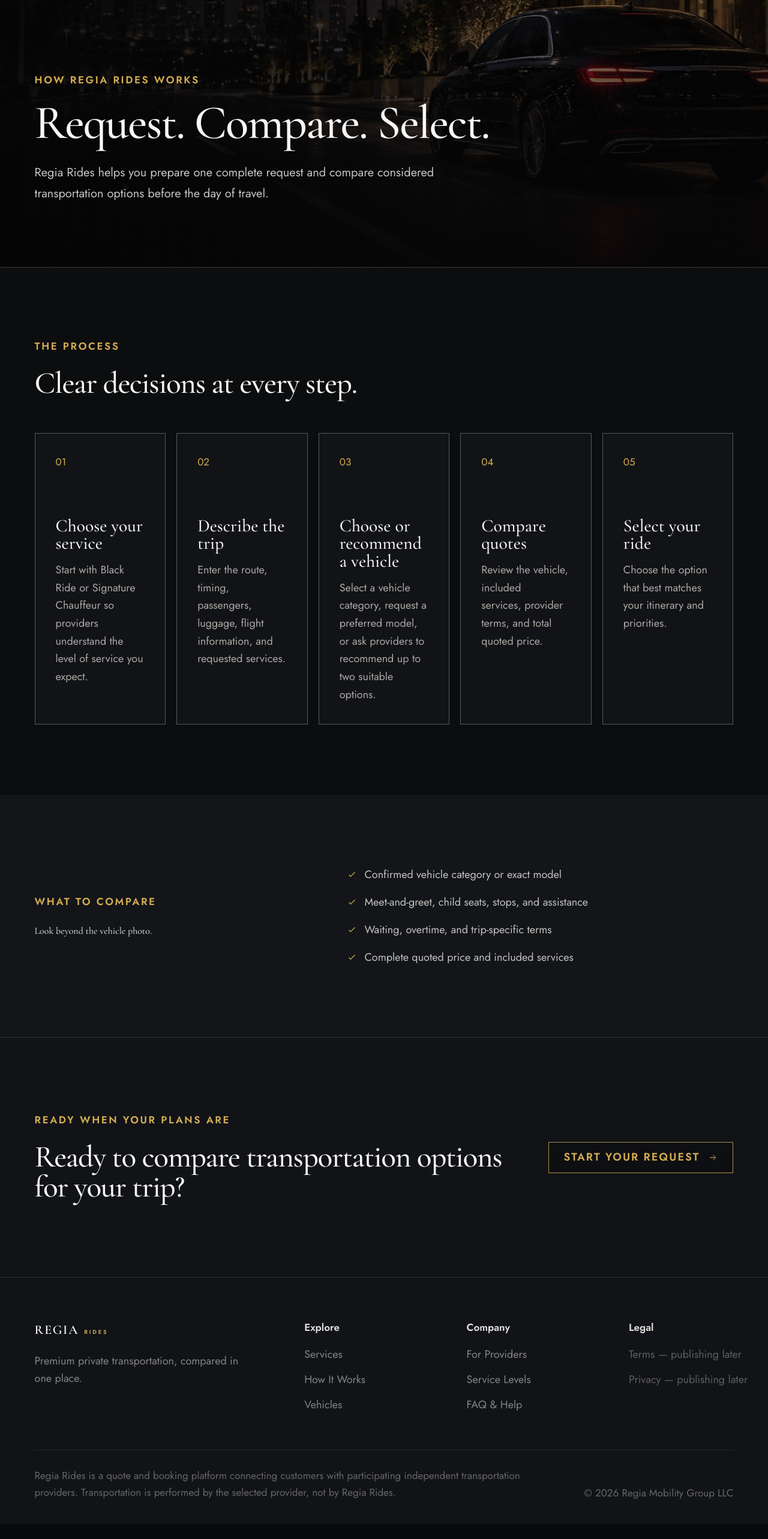
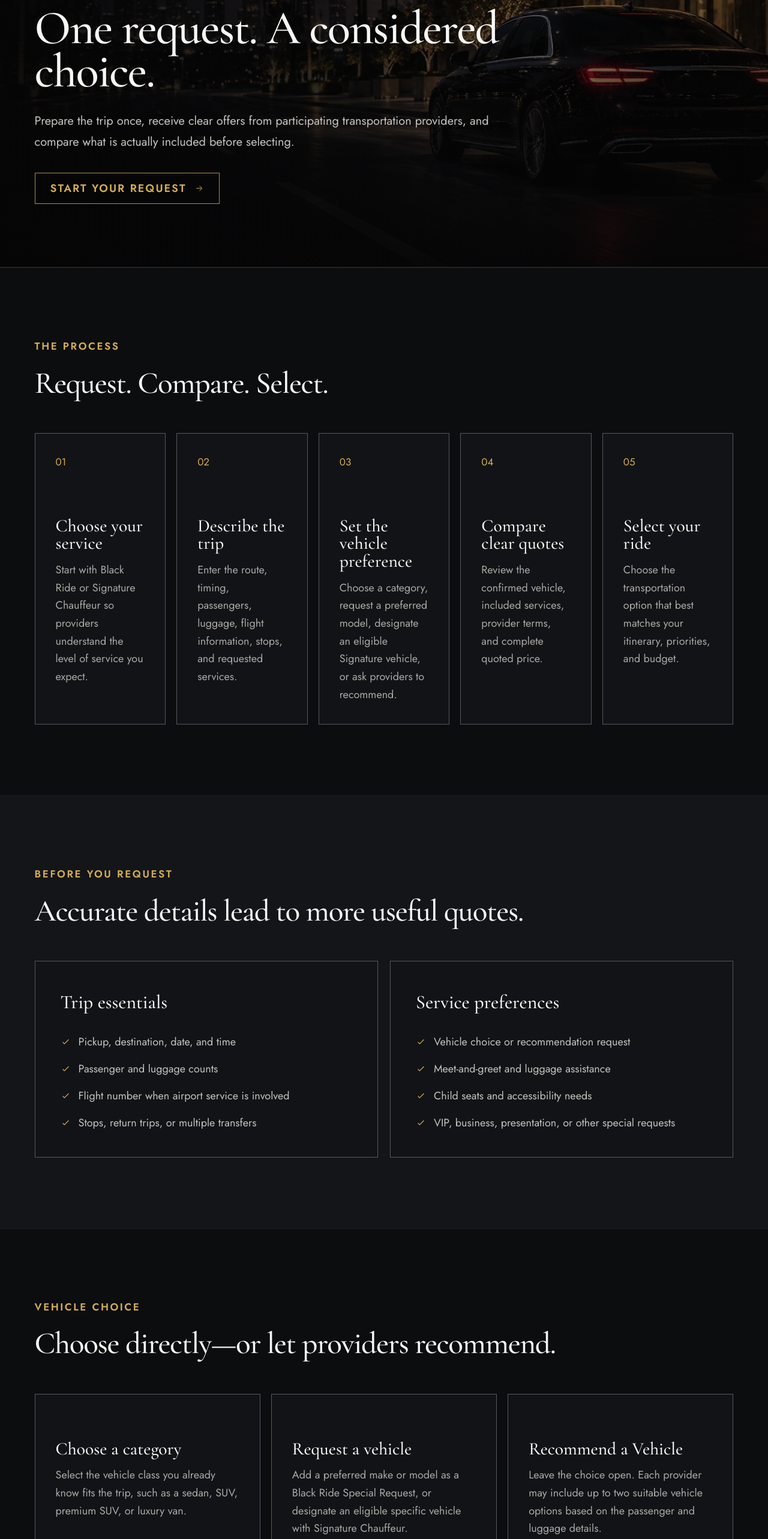
Before and after one commit to Jacob0693/regiarides, a Next.js app: page /how-it-works in a window 1280 px wide. Shown: the part 234-2800 px from the top of the page at 60% size. Before the commit the page ends 2775 px from the top, so only its background shows below. Built offline with nearby package versions, Linux system fonts and the light colour scheme.

Commit message:
Complete How It Works customer journey

```diff
--- a/src/app/how-it-works/page.tsx
+++ b/src/app/how-it-works/page.tsx
@@ -1,21 +1,117 @@
 import type { Metadata } from "next";
-import { CheckIcon, FinalCta, InteriorHero, InteriorLayout } from "../components/SiteShell";
+import Link from "next/link";
+import { ArrowIcon, CheckIcon, FinalCta, InteriorHero, InteriorLayout } from "../components/SiteShell";
 
-export const metadata: Metadata = { title: "How Regia Rides Works", description: "Submit one detailed request, compare participating provider quotes, and select the transportation option that fits your trip.", alternates: { canonical: "/how-it-works" } };
+export const metadata: Metadata = {
+  title: "How Regia Rides Works",
+  description: "Prepare one detailed transportation request, compare participating provider quotes, and select the option that fits your trip.",
+  alternates: { canonical: "/how-it-works" },
+};
 
 const steps = [
   ["01", "Choose your service", "Start with Black Ride or Signature Chauffeur so providers understand the level of service you expect."],
-  ["02", "Describe the trip", "Enter the route, timing, passengers, luggage, flight information, and requested services."],
-  ["03", "Choose or recommend a vehicle", "Select a vehicle category, request a preferred model, or ask providers to recommend up to two suitable options."],
-  ["04", "Compare quotes", "Review the vehicle, included services, provider terms, and total quoted price."],
-  ["05", "Select your ride", "Choose the option that best matches your itinerary and priorities."],
+  ["02", "Describe the trip", "Enter the route, timing, passengers, luggage, flight information, stops, and requested services."],
+  ["03", "Set the vehicle preference", "Choose a category, request a preferred model, designate an eligible Signature vehicle, or ask providers to recommend."],
+  ["04", "Compare clear quotes", "Review the confirmed vehicle, included services, provider terms, and complete quoted price."],
+  ["05", "Select your ride", "Choose the transportation option that best matches your itinerary, priorities, and budget."],
+] as const;
+
+const vehicleChoices = [
+  ["Choose a category", "Select the vehicle class you already know fits the trip, such as a sedan, SUV, premium SUV, or luxury van."],
+  ["Request a vehicle", "Add a preferred make or model as a Black Ride Special Request, or designate an eligible specific vehicle with Signature Chauffeur."],
+  ["Recommend a Vehicle", "Leave the choice open. Each provider may include up to two suitable vehicle options based on the passenger and luggage details."],
 ] as const;
 
 export default function HowItWorksPage() {
-  return <InteriorLayout>
-    <InteriorHero eyebrow="HOW REGIA RIDES WORKS" title="Request. Compare. Select." copy="Regia Rides helps you prepare one complete request and compare considered transportation options before the day of travel." image="/images/regia-final-cta.webp" />
-    <section className="interior-section"><div className="interior-section-heading"><p className="eyebrow">THE PROCESS</p><h2>Clear decisions at every step.</h2></div><div className="timeline-grid">{steps.map(([number,title,copy])=><article key={number}><span>{number}</span><h3>{title}</h3><p>{copy}</p></article>)}</div></section>
-    <section className="interior-section split-feature-section"><div><p className="eyebrow">WHAT TO COMPARE</p><h2>Look beyond the vehicle photo.</h2></div><div className="check-list"><span><CheckIcon /> Confirmed vehicle category or exact model</span><span><CheckIcon /> Meet-and-greet, child seats, stops, and assistance</span><span><CheckIcon /> Waiting, overtime, and trip-specific terms</span><span><CheckIcon /> Complete quoted price and included services</span></div></section>
-    <FinalCta />
-  </InteriorLayout>;
+  return (
+    <InteriorLayout>
+      <InteriorHero
+        eyebrow="HOW REGIA RIDES WORKS"
+        title="One request. A considered choice."
+        copy="Prepare the trip once, receive clear offers from participating transportation providers, and compare what is actually included before selecting."
+        image="/images/regia-final-cta.webp"
+      >
+        <Link className="button button-primary" href="/#quote-entry">
+          Start Your Request <ArrowIcon />
+        </Link>
+      </InteriorHero>
+
+      <section className="interior-section">
+        <div className="interior-section-heading">
+          <p className="eyebrow">THE PROCESS</p>
+          <h2>Request. Compare. Select.</h2>
+        </div>
+        <div className="timeline-grid">
+          {steps.map(([number, title, copy]) => (
+            <article key={number}>
+              <span>{number}</span>
+              <h3>{title}</h3>
+              <p>{copy}</p>
+            </article>
+          ))}
+        </div>
+      </section>
+
+      <section className="interior-section">
+        <div className="interior-section-heading">
+          <p className="eyebrow">BEFORE YOU REQUEST</p>
+          <h2>Accurate details lead to more useful quotes.</h2>
+        </div>
+        <div className="detail-columns">
+          <article>
+            <h3>Trip essentials</h3>
+            <ul>
+              <li><CheckIcon /> Pickup, destination, date, and time</li>
+              <li><CheckIcon /> Passenger and luggage counts</li>
+              <li><CheckIcon /> Flight number when airport service is involved</li>
+              <li><CheckIcon /> Stops, return trips, or multiple transfers</li>
+            </ul>
+          </article>
+          <article>
+            <h3>Service preferences</h3>
+            <ul>
+              <li><CheckIcon /> Vehicle choice or recommendation request</li>
+              <li><CheckIcon /> Meet-and-greet and luggage assistance</li>
+              <li><CheckIcon /> Child seats and accessibility needs</li>
+              <li><CheckIcon /> VIP, business, presentation, or other special requests</li>
+            </ul>
+          </article>
+        </div>
+      </section>
+
+      <section className="interior-section">
+        <div className="interior-section-heading">
+          <p className="eyebrow">VEHICLE CHOICE</p>
+          <h2>Choose directly—or let providers recommend.</h2>
+        </div>
+        <div className="comparison-grid">
+          {vehicleChoices.map(([title, copy]) => (
+            <article key={title}>
+              <h3>{title}</h3>
+              <p>{copy}</p>
+            </article>
+          ))}
+        </div>
+        <p className="interior-note">
+          A requested make or model is confirmed only when it appears in the selected quote. When Recommend a Vehicle is selected, each participating provider may offer up to two suitable vehicle options within its quote.
+        </p>
+      </section>
+
+      <section className="interior-section split-feature-section">
+        <div>
+          <p className="eyebrow">WHAT TO COMPARE</p>
+          <h2>Look beyond the vehicle photo.</h2>
+        </div>
+        <div className="check-list">
+          <span><CheckIcon /> Confirmed vehicle category, requested model, or recommended option</span>
+          <span><CheckIcon /> Meet-and-greet, child seats, stops, and assistance</span>
+          <span><CheckIcon /> Waiting time, overtime, cancellation, and trip-specific terms</span>
+          <span><CheckIcon /> Complete quoted price and all included services</span>
+          <span><CheckIcon /> The complete offer that best fits the journey—not price alone</span>
+        </div>
+      </section>
+
+      <FinalCta />
+    </InteriorLayout>
+  );
 }
```
